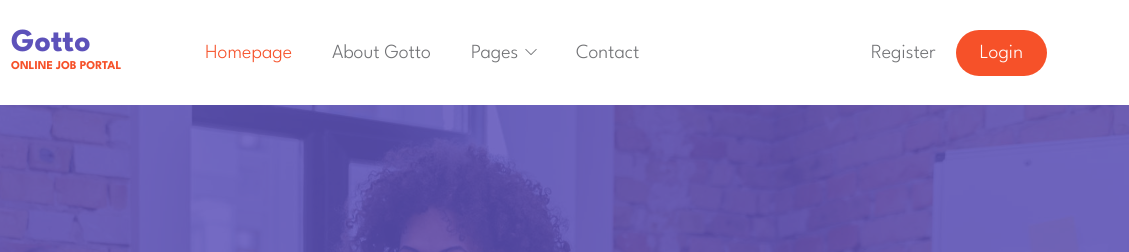
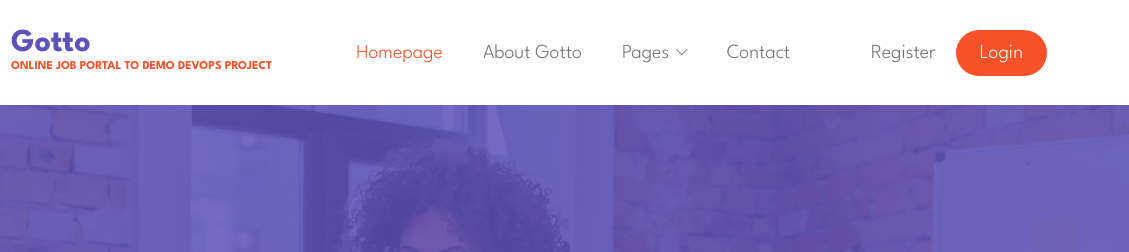
Before and after one commit to RoshniKarki321/RoshniKarki321, a plain HTML site: page index.html in a window 1280 px wide. Shown: the top 252 px of the page, 151-1280 px from the left. Drawn offline with Linux system fonts and the light colour scheme.

Commit message:
Update index.html

```diff
--- a/index.html
+++ b/index.html
@@ -46,7 +46,7 @@ Bootstrap 5 HTML CSS Template
 
                     <div class="d-flex flex-column">
                         <strong class="logo-text">Gotto</strong>
-                        <small class="logo-slogan">Online Job Portal</small>
+                        <small class="logo-slogan">Online Job Portal to Demo DevOps Project</small>
                     </div>
                 </a>
 
```
